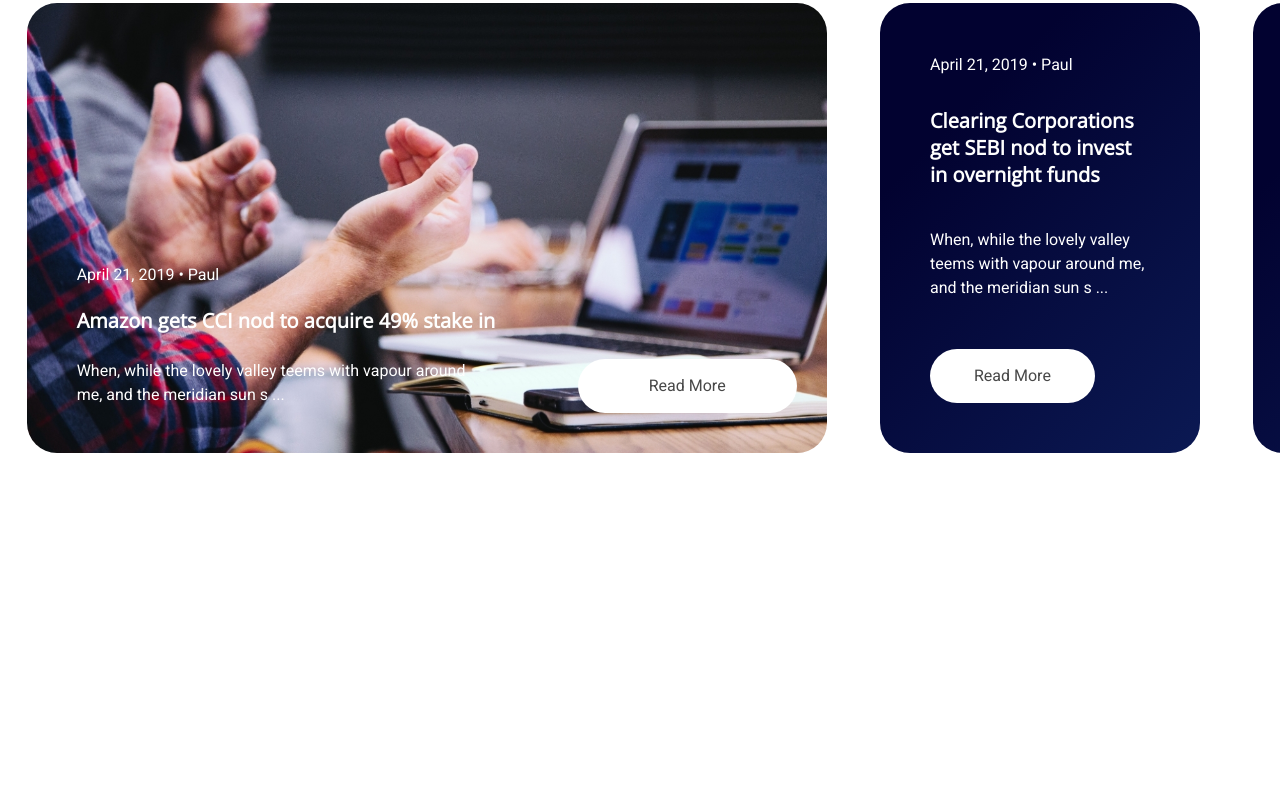
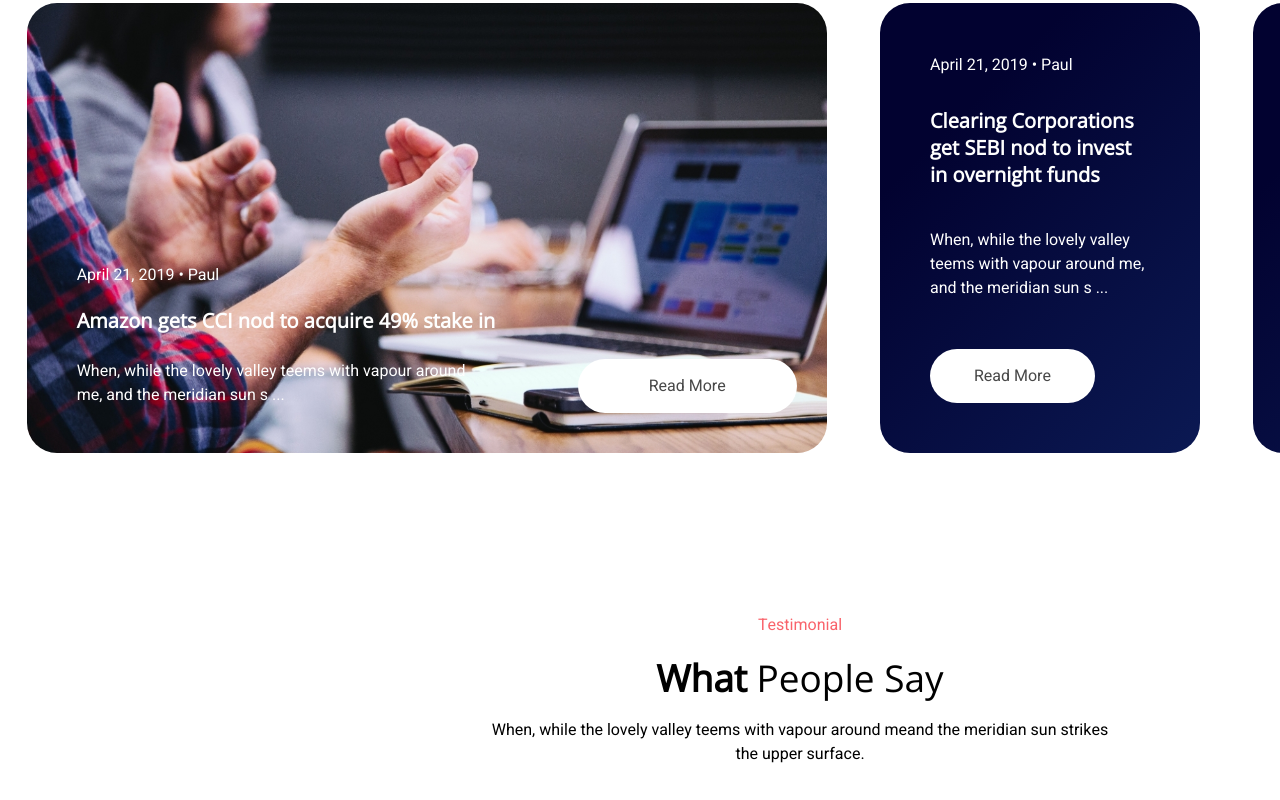
Before and after one commit to CaldatoLuca/proj-html-vuejs, a Vue app: page / in a window 1280 px wide. Shown: the part 5237-6037 px from the top of the page. Before the commit the page ends 5770 px from the top, so only its background shows below. Built offline with nearby package versions, Linux system fonts and the light colour scheme.

Commit message:
feat: testimonial title

```diff
--- a/src/components/Main.vue
+++ b/src/components/Main.vue
@@ -5,6 +5,7 @@ import MainStartYourProject from "./MainStartYourProject.vue";
 import MainPortfolio from "./MainPortfolio.vue";
 import MainPriceList from "./MainPriceList.vue";
 import MainBlog from "./MainBlog.vue";
+import MainTestimonial from "./MainTestimonial.vue";
 export default {
   components: {
     MainJumbo,
@@ -13,6 +14,7 @@ export default {
     MainPortfolio,
     MainPriceList,
     MainBlog,
+    MainTestimonial,
   },
 };
 </script>
@@ -37,6 +39,9 @@ export default {
 
     <!-- Section 5 -->
     <MainBlog />
+
+    <!-- Section 6 -->
+    <MainTestimonial />
   </main>
 </template>
 
--- /dev/null
+++ b/src/components/MainTestimonial.vue
@@ -0,0 +1,41 @@
+<script>
+import CommonSectionTitle from "../components/CommonSectionTitle.vue";
+export default {
+  data() {
+    return {
+      sectionTitle: {
+        titleFirst: "Testimonial",
+        titleImportantSecond: "What",
+        titleSecond: " People Say",
+        titleThird:
+          "When, while the lovely valley teems with vapour around meand the meridian sun strikes the upper surface.",
+      },
+    };
+  },
+  components: {
+    CommonSectionTitle,
+  },
+};
+</script>
+
+<template>
+  <section class="testimonial">
+    <div class="container text-align-center">
+      <!-- *title section -->
+      <CommonSectionTitle :text="sectionTitle" />
+    </div>
+  </section>
+</template>
+
+<style scoped lang="scss">
+@use "../assets/scss/partials/variables" as *;
+.testimonial {
+  padding: 80px 0 30px 0;
+  .section-title {
+    margin-bottom: 120px;
+    :deep(.third-title) {
+      padding: 0 480px;
+    }
+  }
+}
+</style>
```
